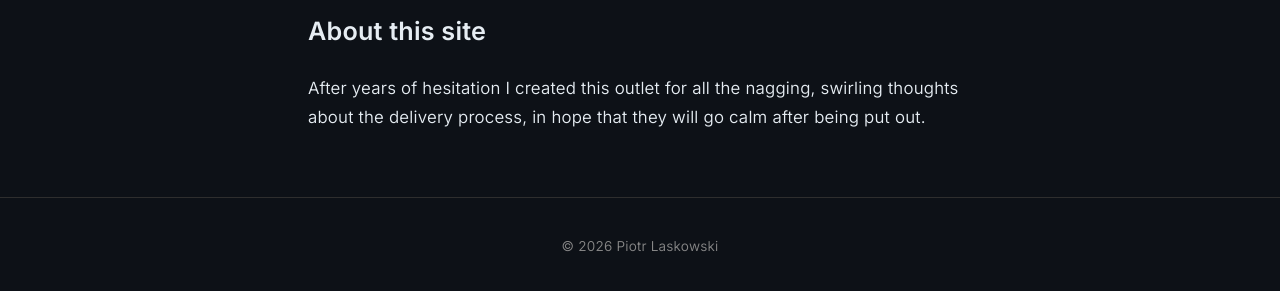
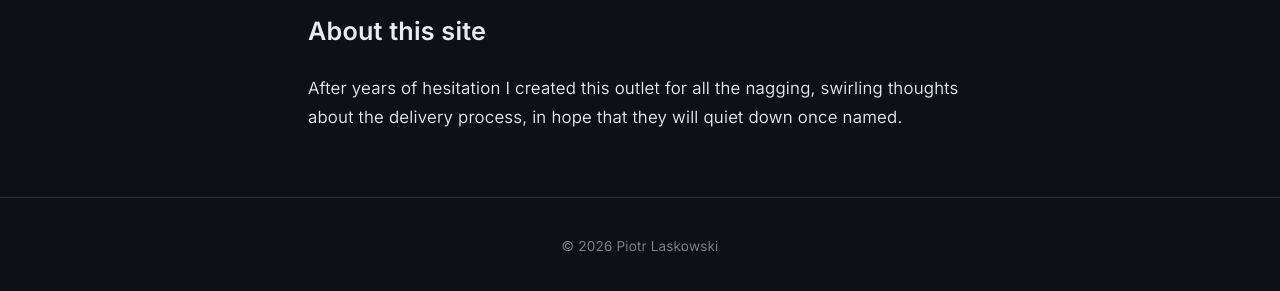
Before and after one commit to plaskowski/plaskowski.github.io, a Jekyll site: the page built from about.md, in a window 1280 px wide. Shown: the part 298-589 px from the top of the page. Built offline with Jekyll 4.4.1, drawn with Linux system fonts in a browser that asks for light colours.

Commit message:
fix closing phrase in about site
Co-authored-by: Cursor <cursoragent@cursor.com>

```diff
--- a/about.md
+++ b/about.md
@@ -11,4 +11,4 @@ I'm Piotr Laskowski, a senior software engineer with 15+ years of experience in
 
 ## About this site
 
-After years of hesitation I created this outlet for all the nagging, swirling thoughts about the delivery process, in hope that they will go calm after being put out.
+After years of hesitation I created this outlet for all the nagging, swirling thoughts about the delivery process, in hope that they will quiet down once named.
```
